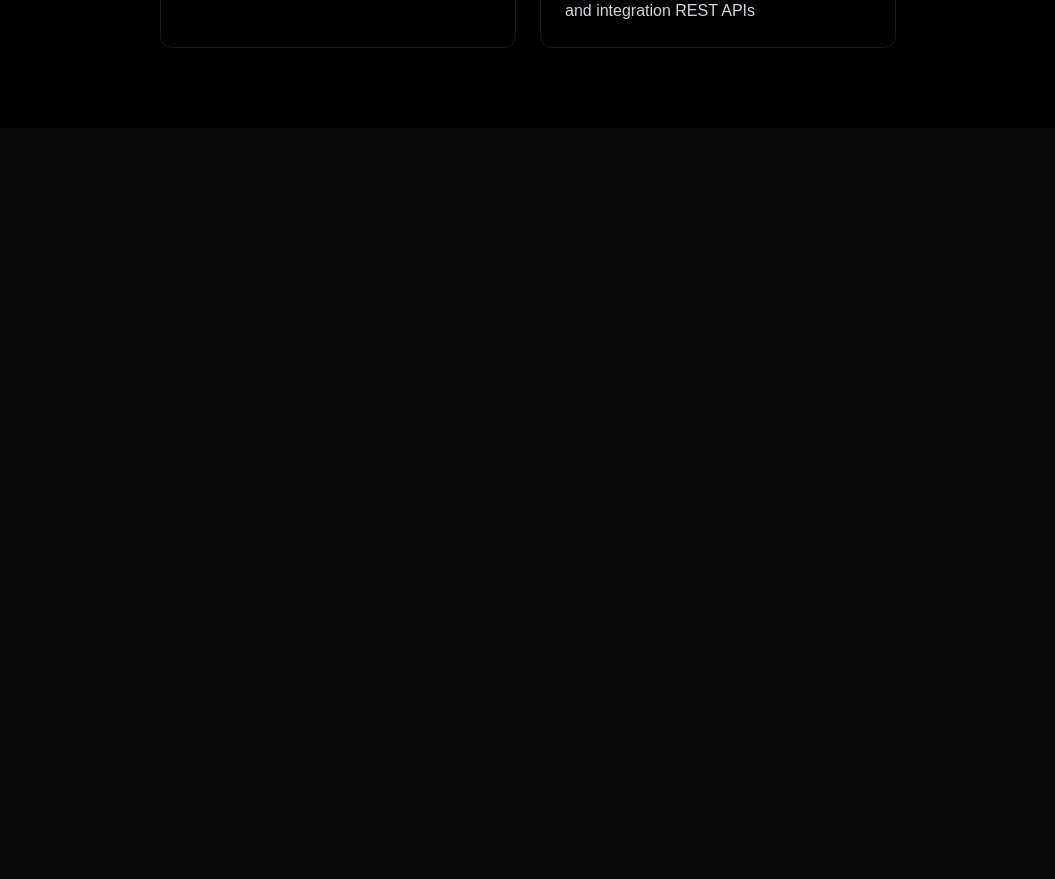
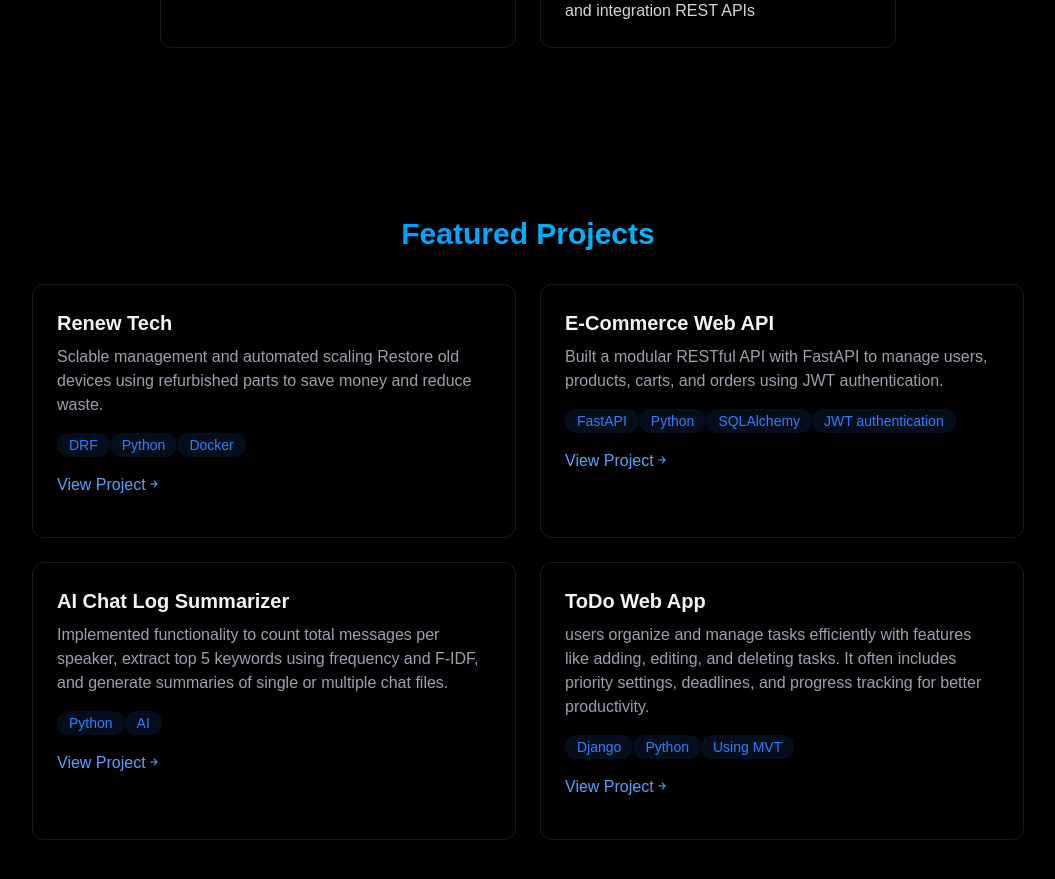
Before and after one commit to kabirhiking/Beutiful-PORTFOLIO, a React (Vite) app: page / in a window 1280 px wide. Shown: the part 1520-2399 px from the top of the page, without its empty margins (112-1167 px from the left). Before the commit the page ends 1648 px from the top, so only its background shows below. Built offline with nearby package versions, Linux system fonts and the light colour scheme.

Commit message:
creating project shocase section

```diff
--- a/src/App.jsx
+++ b/src/App.jsx
@@ -6,6 +6,7 @@
 import { MobileMenu } from "./components/MobileMenu";
 import { Home } from "./components/sections/Home";
 import { About } from "./components/sections/About";
+import { Projects } from "./components/sections/Projects";
 function App() {
   const [isLoaded, setIsLoaded] = useState(false);
   const [menuOpen, setMenuOpen] = useState(false);
@@ -25,6 +26,7 @@
         <MobileMenu menuOpen={menuOpen} setMenuOpen={setMenuOpen} />
         <Home />
         <About />
+        <Projects />
 
       </div>
     </>
--- a/src/components/sections/About.jsx
+++ b/src/components/sections/About.jsx
@@ -1,7 +1,9 @@
 export const About = () => {
     const frontendSkill = [
         "React",
-        "TailwindCSS"
+        "TailwindCSS",
+        "JavaScript",
+        "html"
     ];
 
     const backendSkill = [
@@ -35,7 +37,7 @@
                                         <span
                                             key={key}
                                             className="bg-blue-500/10 text-blue-500 py-1 px-3 rounded-full text-sm hover:bg-blue-500/20
-                                                            hover:shadow-[0_2px_8px_rgba[59, 130, 2246, 0.2]] transition"
+                                                            hover:shadow-[0_2px_8px_rgba[59, 130, 246, 0.2]] transition"
                                         >
                                             {tech}
                                         </span>
--- /dev/null
+++ b/src/components/sections/Projects.jsx
@@ -0,0 +1,149 @@
+export const Projects = () => {
+    return (
+    <section
+        id="projects"
+        className="min-h-screen flex items-center justify-center py-20"
+    >
+         <div className="max-w-5xl mx-auto px-4" >
+            <h2 className="text-3xl font-bold mb-8 bg-gradient-to-r from-blue-500 to-cyan-400 bg-clip-text text-transparent text-center">
+                {" "}
+                Featured Projects
+            </h2>
+            <div className="grid grid-cols-1 md:grid-cols-2 gap-6">
+
+                <div className="p-6 rounded-xl border border-white/10 hover:-translate-y-1 hover:border-blue-500/30 hover:shadow-[0_2px_8px_rgba[59, 130, 246, 0.2]] transition">
+                    <h3 className="text-xl font-bold mb-2" >Renew Tech</h3>
+                    <p className="text-gray-400 mb-4" >
+                        Sclable management and automated scaling
+                        Restore old devices using refurbished parts to save money and reduce waste.
+                    </p>
+                    <div>
+                        {["DRF", "Python", "Docker"].map((tech, key) => (
+
+                        <span
+                            key={key}
+                            className="bg-blue-500/10 text-blue-500 py-1 px-3 rounded-full text-sm hover:bg-blue-500/20
+                                        hover:shadow-[0_2px_8px_rgba[59, 130, 246, 0.1]] transition-all"
+                        >
+                            {tech}
+                        </span>
+                        ))}
+                        <div>
+                            <div className="flex justify-between items-center" >
+                                <a href="https://github.com/kabirhiking/ReTech-Cycle"
+                                className="text-blue-400 hover:text-blue-300 transition-colors my-4 "
+                                >
+                                    {" "}
+                                    View Project ￫{" "}
+                                </a>
+                            </div>
+                        </div>
+
+                    </div>
+
+                </div>
+
+                <div className="p-6 rounded-xl border border-white/10 hover:-translate-y-1 hover:border-blue-500/30 hover:shadow-[0_2px_8px_rgba[59, 130, 246, 0.2]] transition">
+                    <h3 className="text-xl font-bold mb-2" >E-Commerce Web API </h3>
+                    <p className="text-gray-400 mb-4" >
+                        Built a modular RESTful API with FastAPI to manage users, products, carts, and orders using JWT
+                        authentication.
+                    </p>
+                    <div>
+                        {["FastAPI", "Python", "SQLAlchemy", "JWT authentication"].map((tech, key) => (
+
+                        <span
+                            key={key}
+                            className="bg-blue-500/10 text-blue-500 py-1 px-3 rounded-full text-sm hover:bg-blue-500/20
+                                        hover:shadow-[0_2px_8px_rgba[59, 130, 246, 0.1]] transition-all"
+                        >
+                            {tech}
+                        </span>
+                        ))}
+                        <div>
+                            <div className="flex justify-between items-center" >
+                                <a href="https://web-production-c09a8.up.railway.app/docs"
+                                className="text-blue-400 hover:text-blue-300 transition-colors my-4 "
+                                >
+                                    {" "}
+                                    View Project ￫{" "}
+                                </a>
+                            </div>
+                        </div>
+
+                    </div>
+
+                </div>
+
+                <div className="p-6 rounded-xl border border-white/10 hover:-translate-y-1 hover:border-blue-500/30 hover:shadow-[0_2px_8px_rgba[59, 130, 246, 0.2]] transition">
+                    <h3 className="text-xl font-bold mb-2" >AI Chat Log Summarizer </h3>
+                    <p className="text-gray-400 mb-4" >
+                        Implemented functionality to count total messages per speaker, extract top 5 keywords using frequency and
+                        F-IDF, and generate summaries of single or multiple chat files.
+                    </p>
+                    <div>
+                        {[ "Python", "AI"].map((tech, key) => (
+
+                        <span
+                            key={key}
+                            className="bg-blue-500/10 text-blue-500 py-1 px-3 rounded-full text-sm hover:bg-blue-500/20
+                                        hover:shadow-[0_2px_8px_rgba[59, 130, 246, 0.1]] transition-all"
+                        >
+                            {tech}
+                        </span>
+                        ))}
+                        <div>
+                            <div className="flex justify-between items-center" >
+                                <a href="https://web-production-c09a8.up.railway.app/docs"
+                                className="text-blue-400 hover:text-blue-300 transition-colors my-4 "
+                                >
+                                    {" "}
+                                    View Project ￫{" "}
+                                </a>
+                            </div>
+                        </div>
+
+                    </div>
+
+                </div>
+
+                <div className="p-6 rounded-xl border border-white/10 hover:-translate-y-1 hover:border-blue-500/30 hover:shadow-[0_2px_8px_rgba[59, 130, 246, 0.2]] transition">
+                    <h3 className="text-xl font-bold mb-2" >ToDo Web App </h3>
+                    <p className="text-gray-400 mb-4" >
+                        users organize and manage tasks efficiently with features like adding, editing, and deleting tasks.
+                        It often includes priority settings, deadlines, and progress tracking for better productivity.
+                    </p>
+                    <div>
+                        {["Django", "Python", "Using MVT"].map((tech, key) => (
+
+                        <span
+                            key={key}
+                            className="bg-blue-500/10 text-blue-500 py-1 px-3 rounded-full text-sm hover:bg-blue-500/20
+                                        hover:shadow-[0_2px_8px_rgba[59, 130, 246, 0.1]] transition-all"
+                        >
+                            {tech}
+                        </span>
+                        ))}
+                        <div>
+                            <div className="flex justify-between items-center" >
+                                <a href="https://github.com/kabirhiking/ToDo"
+                                className="text-blue-400 hover:text-blue-300 transition-colors my-4 "
+                                >
+                                    {" "}
+                                    View Project ￫{" "}
+                                </a>
+                            </div>
+                        </div>
+
+                    </div>
+
+                </div>
+
+            </div>
+
+         </div>
+
+
+    </section>
+  );
+};
```
Also changed, not shown: src/components/sections/Project.jsx (deleted).
